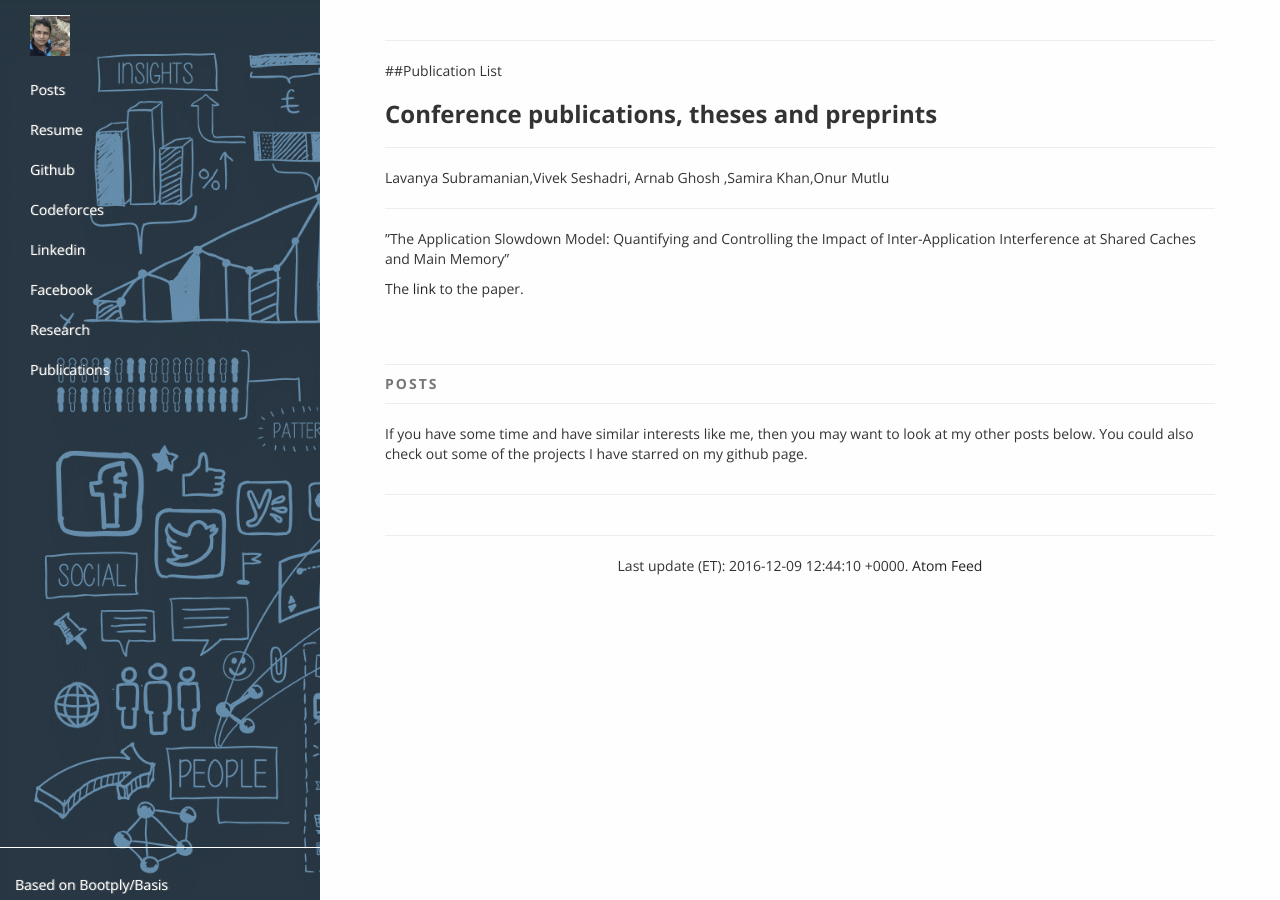
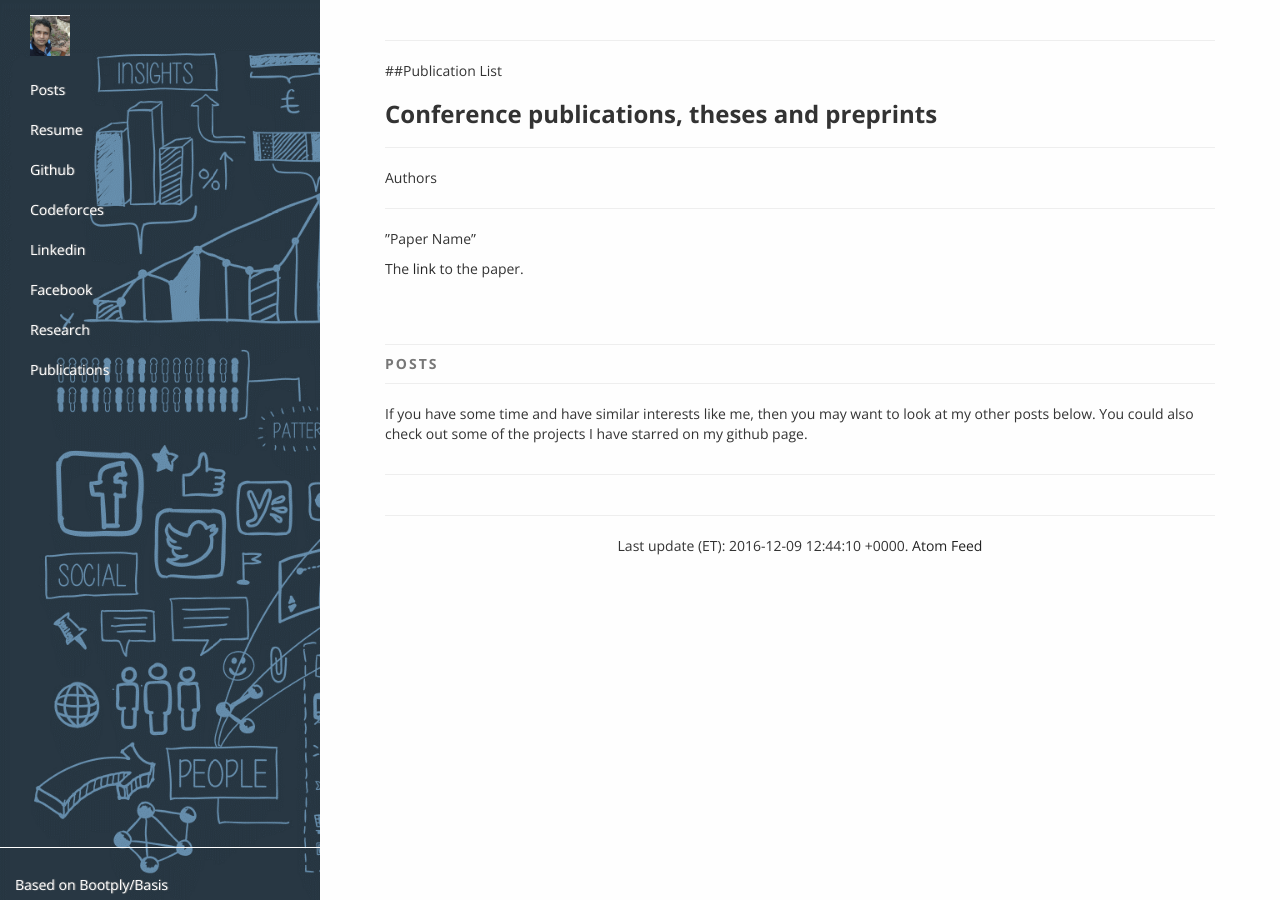
Before and after one commit to vgupta123/warahul.github.io, a Jekyll site: the page built from publications.md, in a window 1280 px wide. Built offline with Jekyll 4.4.1, drawn with Linux system fonts in a browser that asks for light colours; nearby versions of some CDN libraries.

Commit message:
config changed

```diff
--- a/_config.yml
+++ b/_config.yml
@@ -24,10 +24,10 @@ author:
 research:
   - text: Machine Learning applications
     elements:
-      - name: Graph Kernels
+      - name: title 1
         # url: http://jmlr.org/papers/v14/tulabandhula13a.html
         text: |
-         For the Course Project for the course Learning With Kernels we implemented the graph kernels based upon SVN Vishwanathan's 2010 paper on Graph Kernels . The crux of the project was to compute the similarity of 2 graphs . We implemented the Random Walk Kernel and the Shortest Path Kernel on MATLAB and tested it on protein and enzymes data which can be represented as a graph .
+         description
 unused:
   - name: Googlecode
     url: https://code.google.com/u/112163485814726382683/
--- a/publications.md
+++ b/publications.md
@@ -13,10 +13,10 @@ title: "Publication List"
 
 ----
 
-Lavanya Subramanian,Vivek Seshadri, Arnab Ghosh ,Samira Khan,Onur Mutlu
+Authors
 
 -----
 
-”The Application Slowdown Model: Quantifying and Controlling the Impact of Inter-Application Interference at Shared Caches and Main Memory”
+”Paper Name”
 
-The [link](http://users.ece.cmu.edu/~omutlu/pub/application-slowdown-model_micro15.pdf)  to the paper.
+The [link](http://xyz)  to the paper.
```
